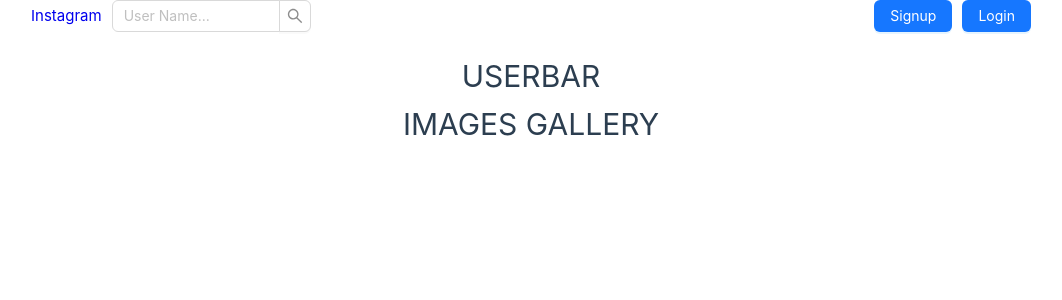
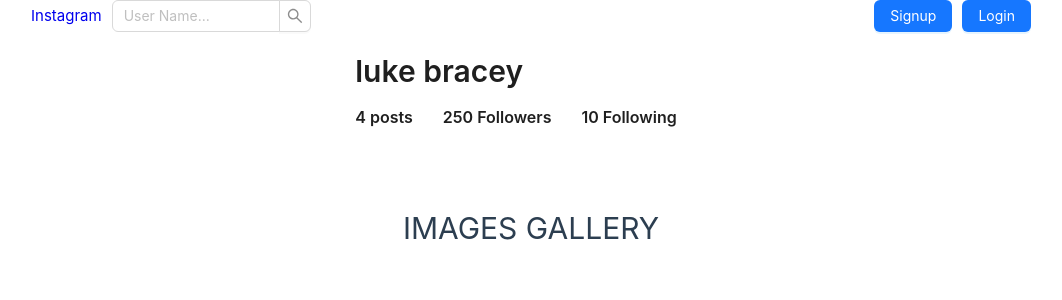
Before and after one commit to enirevescode/instagram, a Vue app: page /profile/1 in a window 1280 px wide. Shown: the top 300 px of the page, without its empty margins (109-1171 px from the left). Built offline with nearby package versions, Linux system fonts and the light colour scheme.

Commit message:
mep des props pr mettre dynamiqt les infos/profile

```diff
--- a/src/components/Profile.vue
+++ b/src/components/Profile.vue
@@ -1,12 +1,21 @@
 <script setup>
 import ContainerNav from './ContainerNav.vue';
+import UserBar from './UserBar.vue';
 
 </script>
 
 <template>
     <ContainerNav>
         <div class="profile-container">
-            <h1>USERBAR</h1>
+            <UserBar
+            username="luke bracey"
+            :userInfo="{
+                posts: 4,
+                followers: 250,
+                following:10
+            }"
+
+            />
             <h1>IMAGES GALLERY</h1>
         </div>
 
--- /dev/null
+++ b/src/components/UserBar.vue
@@ -0,0 +1,34 @@
+<script setup>
+import { defineProps} from 'vue'
+
+const props = defineProps(['username', 'userInfo'])
+</script>
+
+<template>
+    <div class="userbar-container">
+        <div class="top-content">
+            <a-typography-title :level="2">{{props.username}}</a-typography-title>
+        </div>
+        <div class="bottom-content">
+            <a-typography-title :level="5">{{props.userInfo.posts}} posts</a-typography-title>
+            <a-typography-title :level="5">{{props.userInfo.followers}} Followers</a-typography-title>
+            <a-typography-title :level="5">{{props.userInfo.following}} Following</a-typography-title>
+        </div>
+    </div>
+</template>
+<style scoped>
+.userbar-container {
+    padding-bottom: 75px;
+}
+
+.bottom-content {
+    display: flex;
+    align-items: center;
+}
+.bottom-content h5 {
+    margin: 0;
+    padding: 0;
+    margin-right: 30px;
+    align-items: center;
+}
+</style>
```
